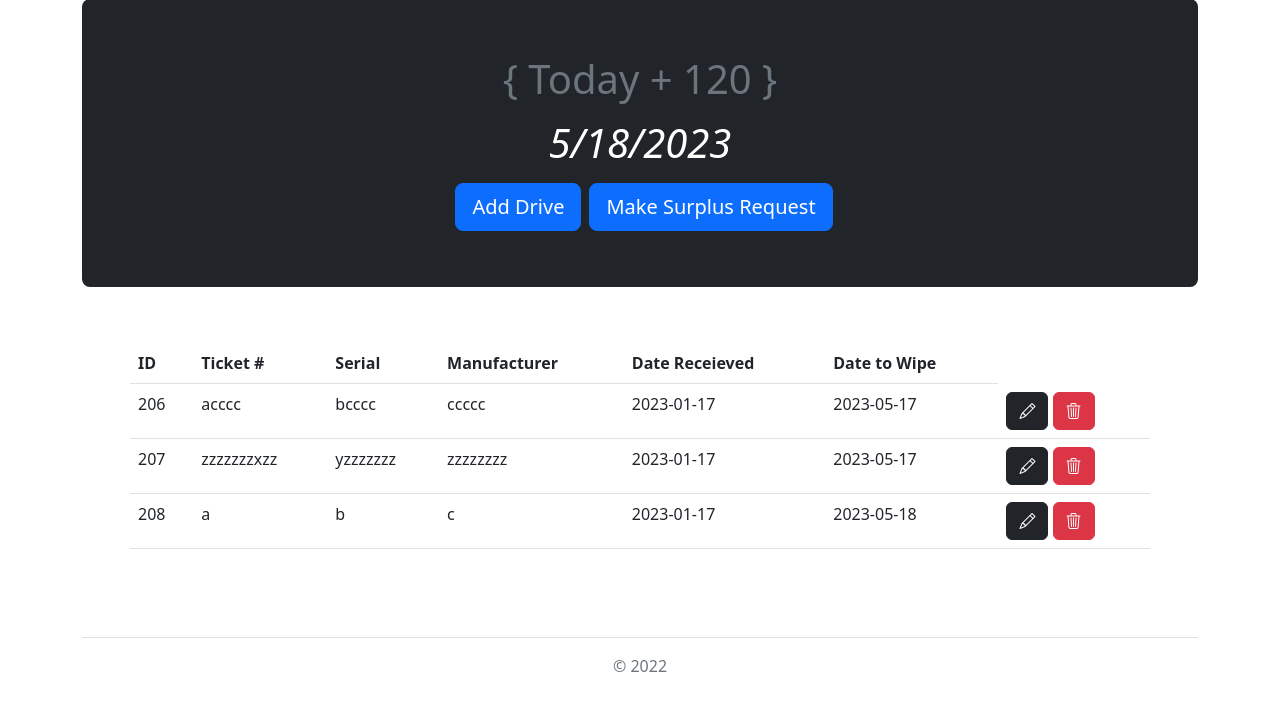
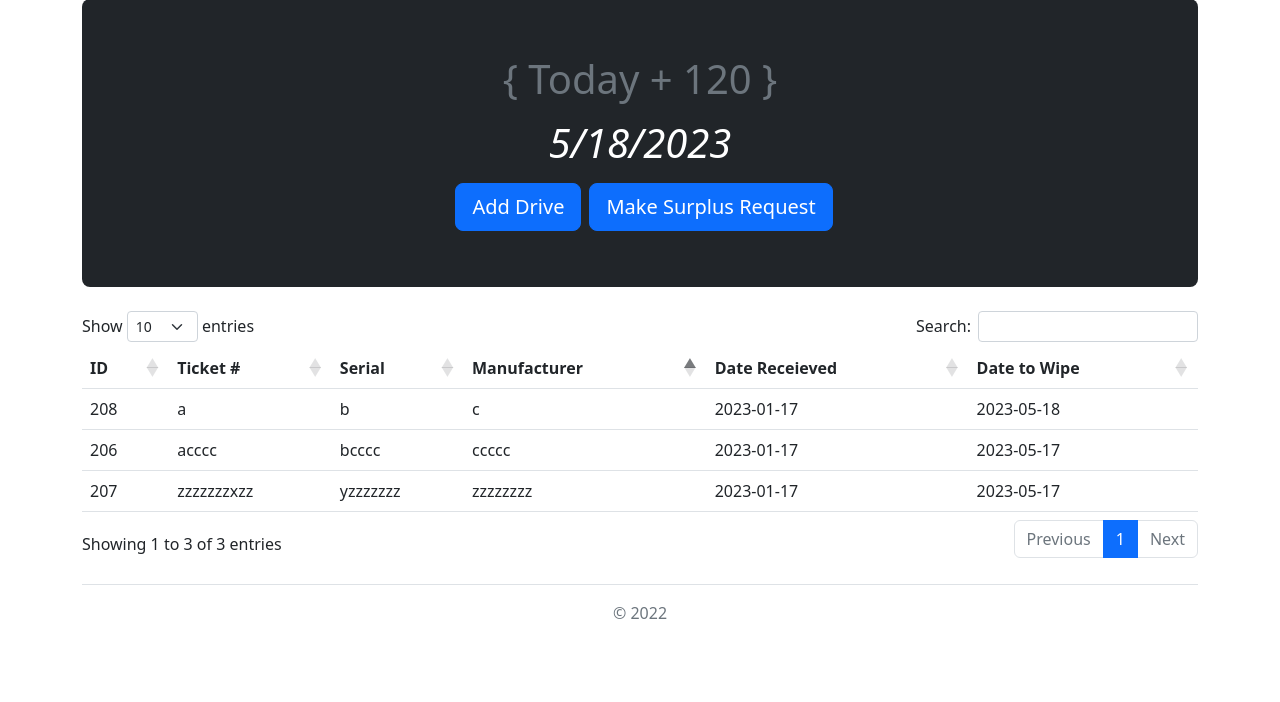
Before and after one commit to influential/drive-tracker, a Flask app: page / in a window 1280 px wide. Shown: the part 102-804 px from the top of the page. After the commit the page ends 721 px from the top, so only its background shows below. Run offline with Flask 2, Linux system fonts and the light colour scheme; data comes from the database, SQL or seed files in the repository; both versions use the stored data as it was after the commit; some libraries are stand-ins or nearby versions.

Commit message:
added DataTable sorting and search

```diff
--- a/static/script.js
+++ b/static/script.js
@@ -136,7 +136,7 @@ $(document).ready(function () {
         $("#deleteDriveConfirmBtn").click({selected: selectedDrive}, deleteDrive);
     });
 
-    // $("#driveTable").DataTable({
-    //     order: [[3, 'desc']],
-    // })
+    $("#driveTable").DataTable({
+        order: [[3, 'asc']],
+    })
 });
--- a/templates/home.html
+++ b/templates/home.html
@@ -7,9 +7,9 @@
     <link href="https://cdn.jsdelivr.net/npm/bootstrap@5.2.3/dist/css/bootstrap.min.css" rel="stylesheet" integrity="sha384-rbsA2VBKQhggwzxH7pPCaAqO46MgnOM80zW1RWuH61DGLwZJEdK2Kadq2F9CUG65" crossorigin="anonymous">
     <link rel="stylesheet" href="https://cdn.jsdelivr.net/npm/bootstrap-icons@1.10.2/font/bootstrap-icons.css">
     <script src="https://ajax.googleapis.com/ajax/libs/jquery/3.6.1/jquery.min.js"></script>
-    <!-- <script src="https://cdn.datatables.net/1.13.1/js/jquery.dataTables.min.js"></script>
+    <script src="https://cdn.datatables.net/1.13.1/js/jquery.dataTables.min.js"></script>
     <script src="https://cdn.datatables.net/1.13.1/js/dataTables.bootstrap5.min.js"></script>
-    <script src="https://cdn.datatables.net/1.13.1/css/dataTables.bootstrap5.min.css"></script> -->
+    <link rel='stylesheet'href="https://cdn.datatables.net/1.13.1/css/dataTables.bootstrap5.min.css"></link>
 
 
     <script src="{{ url_for('static', filename='script.js') }}"></script>
@@ -163,7 +163,7 @@
         {% endfor %}
 
         <!-- Main Drive List -->
-          <div class="p-5 mb-4">
+          <div class="pt-3 mb-4">
             <table id="driveTable" class="table table-hover">
                 <thead>
                     <tr>
@@ -173,6 +173,7 @@
                         <th scope="col">Manufacturer</th>
                         <th scope="col">Date Receieved</th>
                         <th scope="col">Date to Wipe</th>
+                        <!-- <th scope="col">Actions</th> -->
                     </tr>
                 </thead>
                 <tbody>
@@ -184,10 +185,10 @@
                         <td id='manufacturer'>{{ drive[3] }}</td>
                         <td id='dateReceieved'>{{ drive[4] }}</td>
                         <td id='dateToWipe'>{{ drive[5] }}</td>
-                        <td>
+                        <!-- <td>
                             <button id="modifyDriveBtn" data-bs-toggle="modal" data-bs-target="#modifyDrive{{drive[0]}}" type="button" class="btn btn-dark"><i class="bi-pencil"></i></button>
                             <button data-bs-toggle="modal" data-bs-target="#deleteDrive"type="button" class="btn btn-danger"><i class="bi-trash3"></i></button>
-                        </td>
+                        </td> -->
                     </tr>
                     {% endfor %}
                 </tbody>
```
Also changed, not shown: drives.db.
